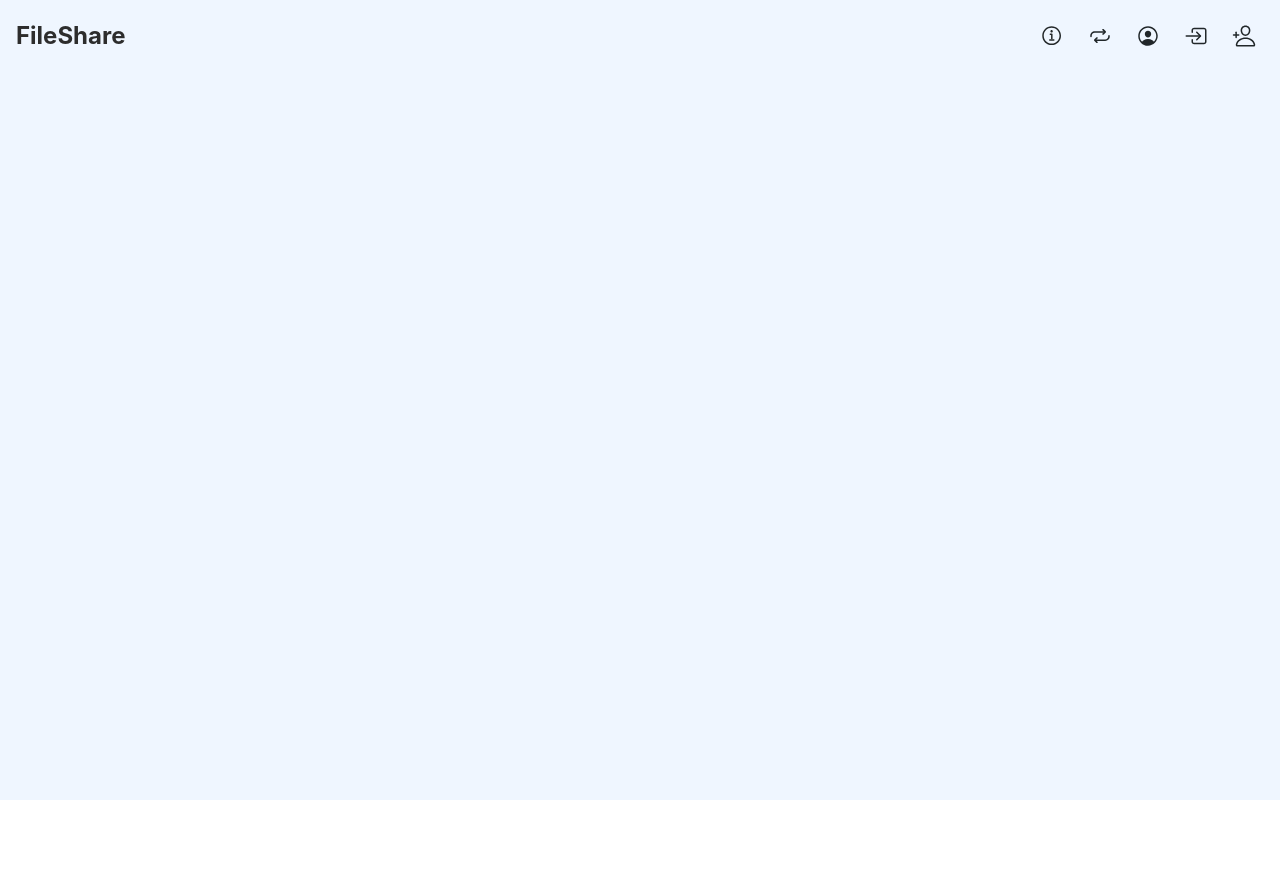
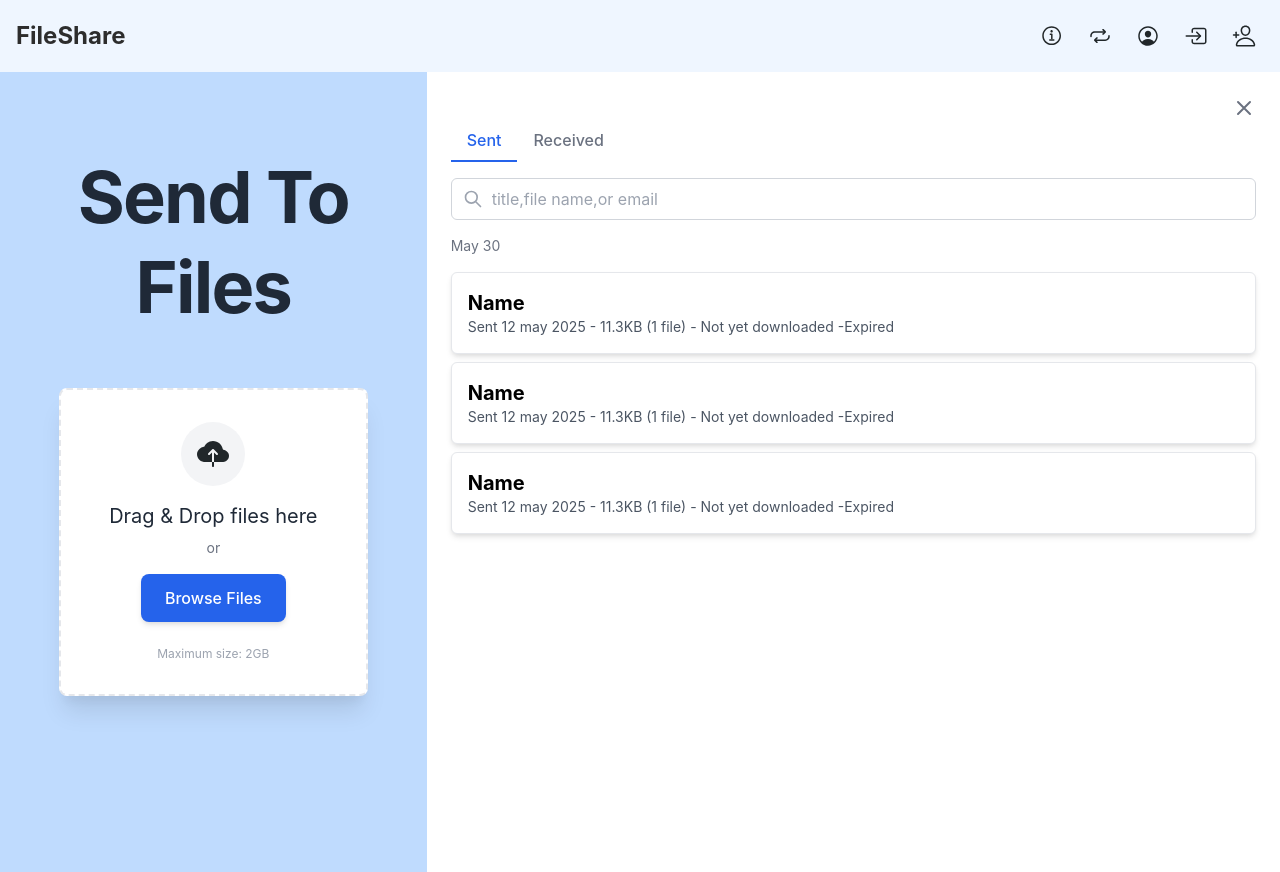
Before and after one commit to killer0210/file-share-web, a React (Create React App) app: page /transfer in a window 1280 px wide. Before the commit the page ends 800 px from the top, so only its background shows below. Built offline with nearby package versions, Linux system fonts and the light colour scheme.

Commit message:
transfer page

```diff
--- /dev/null
+++ b/src/compunents/TransferFileItem.js
@@ -0,0 +1,12 @@
+import React from "react";
+
+const TransferFileItem = ({ fileName, date, size, status }) => {
+    return (
+        <div className="bg-white p-4 my-2 rounded-md border border-gray-200 shadow-md">
+            <p className="font-bold text-xl">{fileName}</p>
+            <p className="text-gray-600 text-sm">Sent {date} - {size} - {status}</p>
+        </div>
+    );
+};
+
+export default TransferFileItem;
--- a/src/compunents/UploadArea.js
+++ b/src/compunents/UploadArea.js
@@ -58,8 +58,8 @@
                     <img src={FileIcon} alt="Upload" className="w-8 h-8" />
                 </div>
                 <div>
-                    <h2 className="text-xl text-gray-800 mb-2">Drag & Drop files here</h2>
-                    <p className="text-sm text-gray-500 mb-4">or</p>
+                <h2 className="hidden md:block text-xl text-gray-800 mb-2">Drag & Drop files here</h2>
+                <p className="hidden md:block text-sm text-gray-500 mb-4">or</p>
 
                     {status === "uploading" ? (
                         <div className="flex items-center justify-center">
--- a/src/page/Transfer/Transfer.js
+++ b/src/page/Transfer/Transfer.js
@@ -1,10 +1,50 @@
-import { render } from "@testing-library/react";
 import React from "react";
+import TransferFileItem from "../../compunents/TransferFileItem";
+import UploadArea from "../../compunents/UploadArea";
+import { useNavigate } from "react-router-dom";
 
 const Transfer = () => {
-    render(
-        <div>Transfer</div>
-    )
+    const navigate = useNavigate();
+
+    return (
+        <div className="flex w-full h-screen">
+            <div className="w-1/3 h-full bg-blue-200 z-40 flex flex-col items-center justify-start pt-20">
+                <h1 className="text-gray-800 text-7xl font-bold tracking-tight text-center leading-tight">Send To <br/>Files</h1>
+                <div className="mt-10 w-4/5">
+                    <UploadArea />
+                </div>
+            </div>
+            <div className="w-2/3 h-full z-60 bg-white p-6">
+                <div className="flex justify-end">
+                    <button className="text-gray-500 hover:text-gray-700">
+                        <svg xmlns="http://www.w3.org/2000/svg" className="h-6 w-6" fill="none" viewBox="0 0 24 24" stroke="currentColor">
+                            <path strokeLinecap="round" strokeLinejoin="round" strokeWidth={2} d="M6 18L18 6M6 6l12 12" />
+                        </svg>
+                    </button>
+                </div>
+                <div className="flex justify-start mb-4">
+                    <button className="px-4 py-2 border-b-2 border-blue-600 text-blue-600 font-medium">Sent</button>
+                    <button className="px-4 py-2 border-b-2 border-transparent text-gray-500 font-medium">Received</button>
+                </div>
+                <div className="mb-4 relative">
+                    <input
+                        type="text"
+                        placeholder="title,file name,or email"
+                        className="w-full px-4 py-2 pl-10 border border-gray-300 rounded-md focus:outline-none focus:ring-2 focus:ring-blue-500"
+                    />
+                    <svg xmlns="http://www.w3.org/2000/svg" className="h-5 w-5 absolute left-3 top-1/2 transform -translate-y-1/2 text-gray-400" fill="none" viewBox="0 0 24 24" stroke="currentColor">
+                        <path strokeLinecap="round" strokeLinejoin="round" strokeWidth={2} d="M21 21l-6-6m2-5a7 7 0 11-14 0 7 7 0 0114 0z" />
+                    </svg>
+                </div>
+                <div className="mb-4 text-gray-500 text-sm">
+                    May 30
+                </div>
+                <TransferFileItem fileName="Name" date="12 may 2025" size="11.3KB (1 file)" status="Not yet downloaded -Expired" />
+                <TransferFileItem fileName="Name" date="12 may 2025" size="11.3KB (1 file)" status="Not yet downloaded -Expired" />
+                <TransferFileItem fileName="Name" date="12 may 2025" size="11.3KB (1 file)" status="Not yet downloaded -Expired" />
+            </div>
+        </div>
+    );
 }
 
-export default Transfer
+export default Transfer;
--- a/tailwind.config.js
+++ b/tailwind.config.js
@@ -9,7 +9,10 @@
             height: {
                 'screen-58': 'calc(100vh - 58px)',
                 'screen-80': 'calc(100vh - 80px)',
-            }
+            },
+            boxShadow: {
+                'left': '-4px 0 6px -1px rgba(0, 0, 0, 0.1)',  // Зөвхөн зүүн тал
+            },
         },
     },
     theme: {
```
